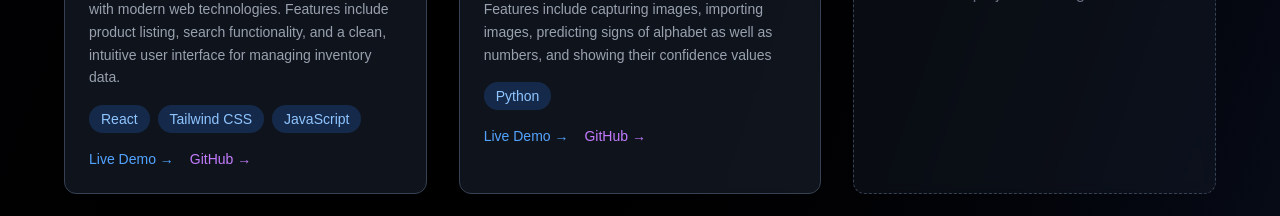
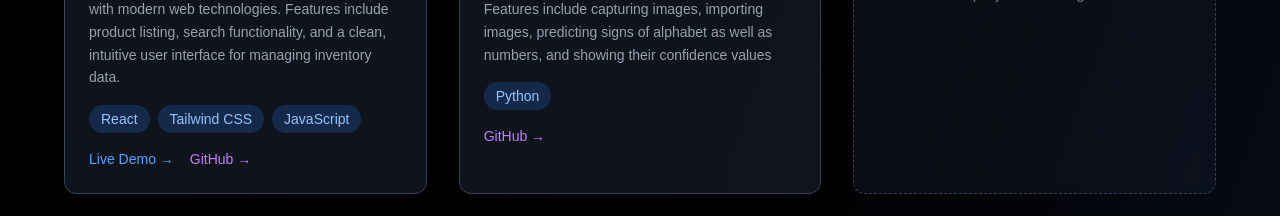
Before and after one commit to Karlos-Garcia/my-portfolio, a Next.js app: page / in a window 1280 px wide. Shown: the part 2440-2656 px from the top of the page. Built offline with nearby package versions, Linux system fonts and the light colour scheme.

Commit message:
added links

```diff
--- a/app/layout.js
+++ b/app/layout.js
@@ -12,8 +12,8 @@ const geistMono = Geist_Mono({
 });
 
 export const metadata = {
-  title: "Create Next App",
-  description: "Generated by create next app",
+  title: "My Portfolio",
+  description: "Karlos Garcia-s Portfolio",
 };
 
 export default function RootLayout({ children }) {
--- a/app/page.jsx
+++ b/app/page.jsx
@@ -51,15 +51,15 @@ export default function Portfolio() {
       title: 'Inventory Management System',
       description: 'A frontend inventory management system built with modern web technologies. Features include product listing, search functionality, and a clean, intuitive user interface for managing inventory data.',
       tags: ['React', 'Tailwind CSS', 'JavaScript'],
-      link: '#',
-      github: '#'
+      link: 'https://keeper-inventory-management.vercel.app/',
+      github: 'https://github.com/Karlos-Garcia/Keeper-inventory-management'
     },
     {
       title: 'FSL Recognition system',
       description: 'A Filipino Sign Language Recognition system. Features include capturing images, importing images, predicting signs of alphabet as well as numbers, and showing their confidence values ',
       tags: ['Python'],
       link: '',
-      github: '',
+      github: 'https://github.com/Karlos-Garcia/FSL-recognition-project',
     }
   ];
 
@@ -189,18 +189,23 @@ export default function Portfolio() {
                     ))}
                   </div>
                   <div className="flex gap-4">
-                    <a
+                    {project.link && (
+                      <a
                       href={project.link}
                       className="text-blue-400 hover:text-blue-300 transition-colors inline-flex items-center text-sm"
                     >
                       Live Demo →
                     </a>
-                    <a
+                    )}
+                    {project.github && (
+                      <a
                       href={project.github}
                       className="text-purple-400 hover:text-purple-300 transition-colors inline-flex items-center text-sm"
                     >
                       GitHub →
                     </a>
+                    )}
+
                   </div>
                 </div>
               </div>
```
